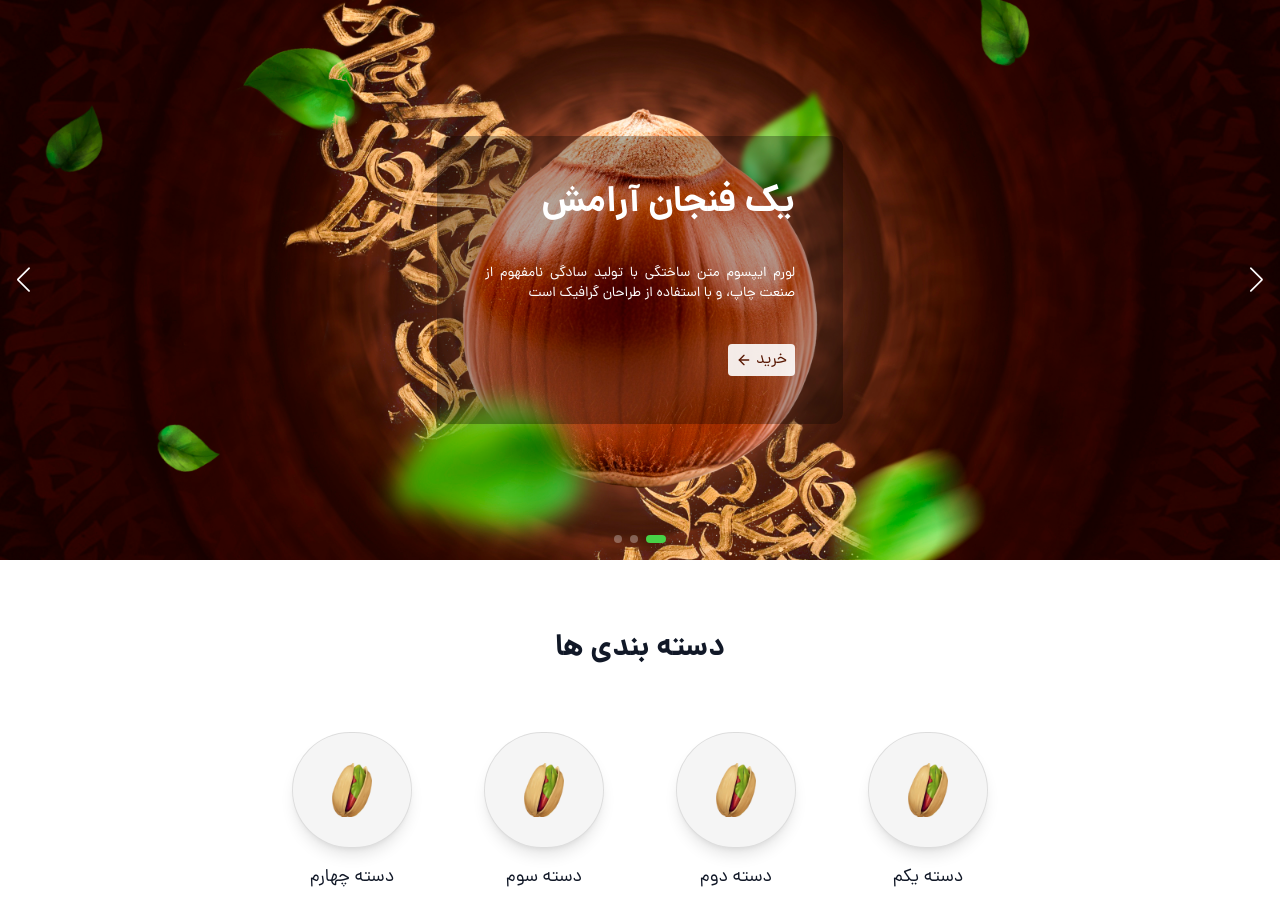
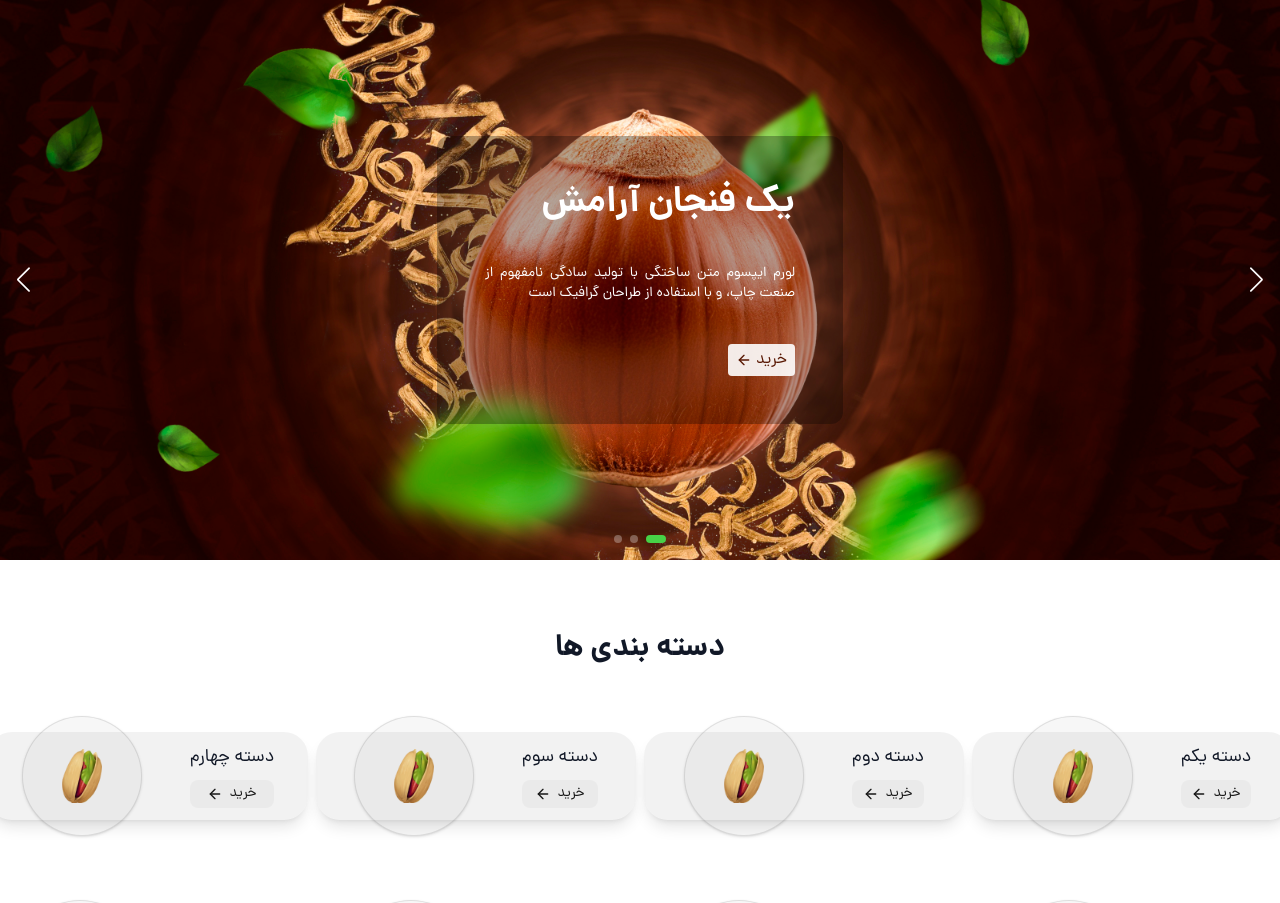
Before and after one commit to smystm/m-commerce, a Next.js app: page / in a window 1280 px wide. Shown: the top 903 px of the page. Built offline with nearby package versions, Linux system fonts and the light colour scheme.

Commit message:
Complated CateboxySec Model 02

```diff
--- /dev/null
+++ b/src/app/component/custom/cateboxy.tsx
@@ -0,0 +1,69 @@
+import React from 'react'
+import Button from '../ui/button'
+
+export default function Cateboxy() {
+
+  const categories = [
+      {
+          id: 1,
+          title: 'دسته یکم',
+          source: '/assets/img/category-Ajil.png'
+      },
+      {
+          id: 2,
+          title: 'دسته دوم',
+          source: '/assets/img/category-Ajil.png'
+      },
+      {
+          id: 3,
+          title: 'دسته سوم',
+          source: '/assets/img/category-Ajil.png'
+      },
+      {
+          id: 4,
+          title: 'دسته چهارم',
+          source: '/assets/img/category-Ajil.png'
+      },
+      {
+          id: 5,
+          title: 'دسته پنجم',
+          source: '/assets/img/category-Ajil.png'
+      },
+      {
+          id: 6,
+          title: 'دسته ششم',
+          source: '/assets/img/category-Ajil.png'
+      },
+      {
+          id: 7,
+          title: 'دسته هفتم',
+          source: '/assets/img/category-Ajil.png'
+      },
+      {
+          id: 8,
+          title: 'دسته هشتم',
+          source: '/assets/img/category-Ajil.png'
+      }
+  ]
+
+
+  return (
+    <div className='grid grid-cols-1 md:grid-cols-2 xl:grid-cols-4 gap-6 md:gap-4 lg:gap-8 mt-6 lg:mt-8 2xl:mt-12'>
+        {categories.map((category, index) => (
+            <div key={index} className="group flex flex-col items-center rounded-3xl py-8 hover:scale-95 hover:cursor-pointer duration-300">
+                <div className="w-80 h-22 flex flex-row-reverse bg-black/5 dark:bg-white/10 items-center justify-center gap-12 rounded-3xl shadow-lg">
+                    <div className='flex justify-center items-center w-30 h-30 bg-black/3 dark:bg-white/4 border border-black/10 dark:border-white/10 shadow-sm rounded-full group-hover:rotate-360 duration-500'>
+                        <img src={category.source} alt="category-Ajil" className='w-10' />
+                    </div>
+                    <div className="flex flex-col gap-2 text-sm">
+                        <span className='font-normal text-lg text-[#111827] dark:text-[#F3F4F6]'>{category.title}</span>
+                        <Button name="خرید" className="inline-flex justify-center gap-1.5 group-hover:gap-2.5 items-center px-2 py-1 rounded-lg bg-black/3 hover:bg-black/5 dark:bg-white/5 dark:hover:bg-white/10 dark:text-white/90 transition-all duration-300 hover:scale-95 active:scale-90 outline-none focus:ring-2 focus:ring-purple-500/50 hover:cursor-pointer" choose="none" send="none">
+                            <svg xmlns="http://www.w3.org/2000/svg" width="24" height="24" viewBox="0 0 24 24" fill="none" stroke="currentColor" strokeWidth="2" strokeLinecap="round" strokeLinejoin="round" className="w-4 h-4 rotate-180"><path d="M5 12h14"></path><path d="m12 5 7 7-7 7"></path></svg>
+                        </Button>
+                    </div>
+                </div>
+            </div>
+        ))}
+    </div>
+  )
+}
--- a/src/app/component/ui/button.tsx
+++ b/src/app/component/ui/button.tsx
@@ -4,7 +4,7 @@ import React from 'react'
 
 type props={
     className: string
-    classText: string
+    classText?: string
     children?: React.ReactNode
     name: string
     choose: string
--- a/src/app/page.tsx
+++ b/src/app/page.tsx
@@ -3,6 +3,7 @@ import React from 'react';
 import Section from '@/app/component/ui/section';
 import Slider from '@/app/component/custom/slider';
 import Category from '@/app/component/custom/category';
+import Cateboxy from './component/custom/cateboxy';
 
 export default function SliderSection() {
 
@@ -11,8 +12,11 @@ export default function SliderSection() {
       <Section className='flex justify-center mt-2 md:mt-0'>
         <Slider />
       </Section>
+{/*       <Section ttl='دسته بندی ها' className='max-w-[1640px] flex flex-col items-center py-8 md:py-12 lg:py-18'>
+        <Category />
+      </Section> */}
       <Section ttl='دسته بندی ها' className='max-w-[1640px] flex flex-col items-center py-8 md:py-12 lg:py-18'>
-        <Category />
+        <Cateboxy />
       </Section>
     </div>
   );
```
